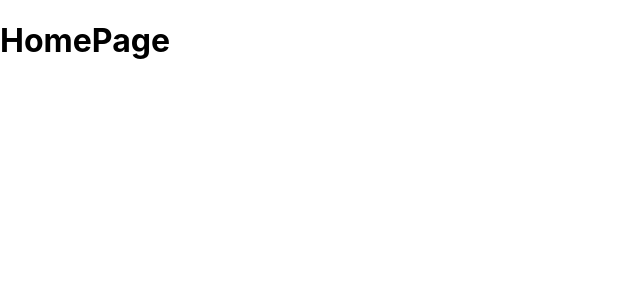
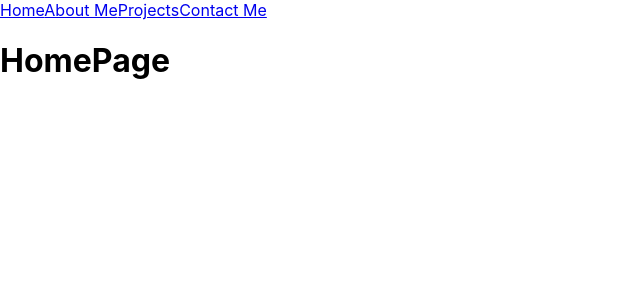
Before and after one commit to austin-keith-vigo/New-Portfolio, a React (Create React App) app in the folder client/: page / in a window 1280 px wide. Shown: the top 300 px of the page, without its empty margins (0-640 px from the left). Built offline with nearby package versions, Linux system fonts and the light colour scheme.

Commit message:
Basic functionality is done
Basic functionality is done.

Now going to use bootstrap to style the component.

```diff
--- a/client/package.json
+++ b/client/package.json
@@ -6,6 +6,7 @@
     "@testing-library/jest-dom": "^4.2.4",
     "@testing-library/react": "^9.5.0",
     "@testing-library/user-event": "^7.2.1",
+    "@trendmicro/react-sidenav": "^0.5.0",
     "react": "^16.13.1",
     "react-dom": "^16.13.1",
     "react-redux": "^7.2.0",
--- /dev/null
+++ b/client/src/Components/SideNavigationBar.js
@@ -0,0 +1,17 @@
+import React, {Component} from 'react';
+import {NavLink} from 'react-router-dom';
+// Standard Navigation bar
+class SideNavigationBar extends Component {
+    render() {
+        return(
+            <div>
+                <NavLink to="/">Home</NavLink>
+                <NavLink to="/AboutMe">About Me</NavLink>
+                <NavLink to="/Projects">Projects</NavLink>
+                <NavLink to="/ContactMe">Contact Me</NavLink>
+            </div>
+        );
+    }
+}
+
+export default SideNavigationBar;
--- /dev/null
+++ b/client/src/Components/index.js
@@ -0,0 +1,5 @@
+import SideNavigationBar from './SideNavigationBar';
+
+export {
+    SideNavigationBar
+};
--- a/client/src/Pages/HomePage.js
+++ b/client/src/Pages/HomePage.js
@@ -1,9 +1,12 @@
 import React, {Component} from 'react';
+
+import { SideNavigationBar } from './../Components';
 
 class HomePage extends Component {
     render() {
         return(
             <div>
+                <SideNavigationBar />
                 <h1>HomePage</h1>
             </div>
         )
```
Also changed, not shown: 1 other file (tests, documents, lock files or other folders).
